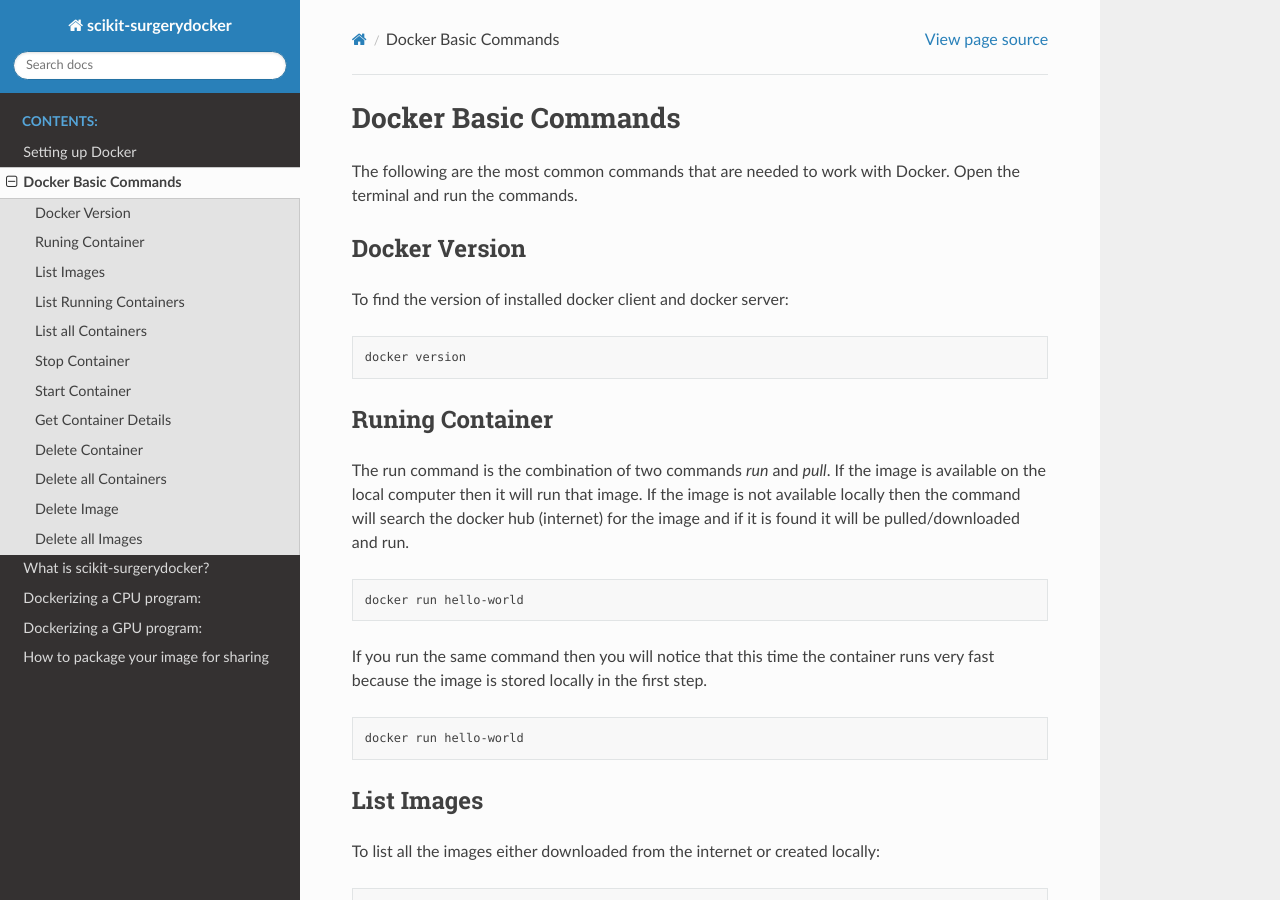
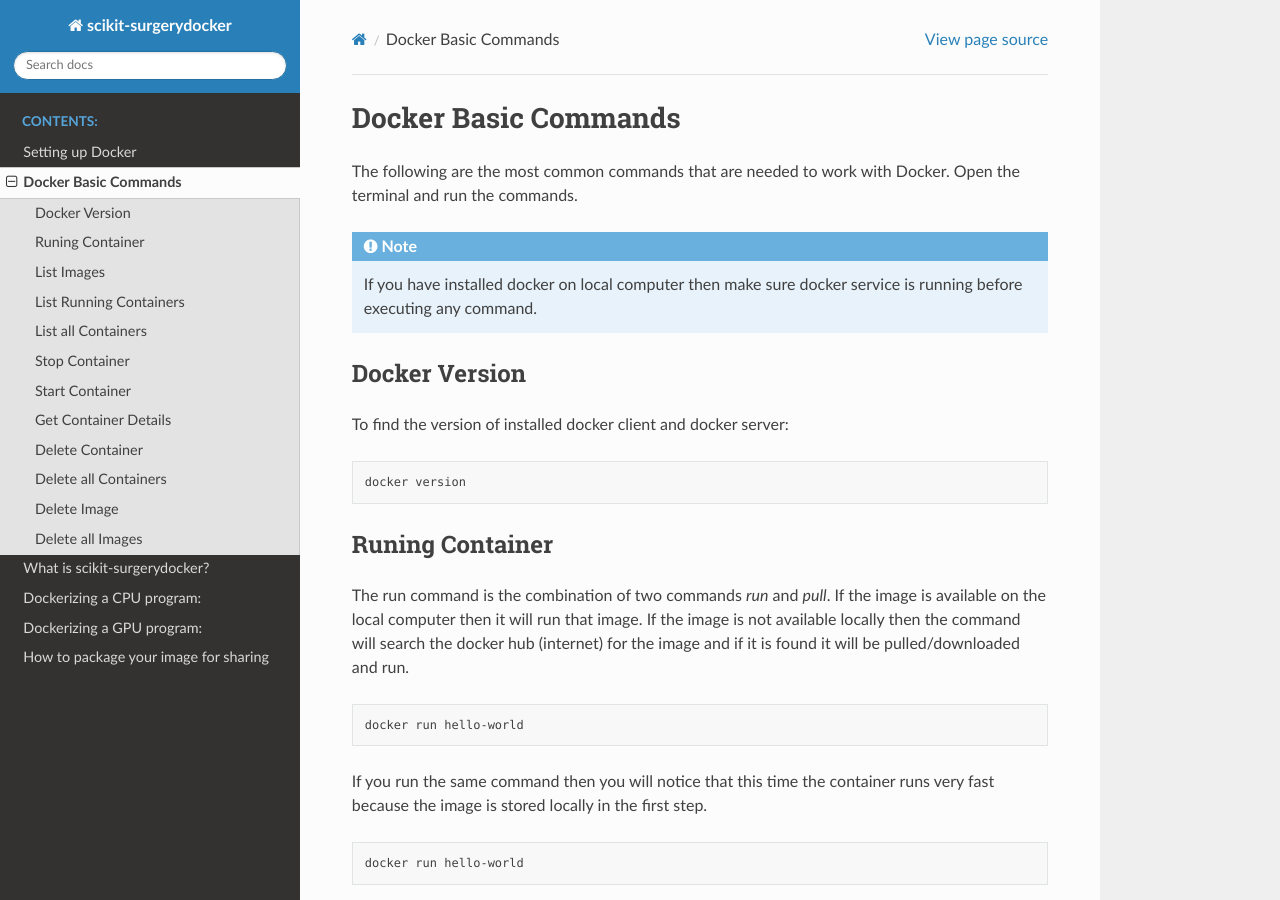
Before and after one commit to UCL/scikit-surgerydocker, a Sphinx documentation site: the page built from .docs/source/basic_commands.rst, in a window 1280 px wide and 900 px high. Built offline with Sphinx 7.4.7 and the Read the Docs theme 2.0.0, drawn with Linux system fonts in a browser that asks for light colours.

Commit message:
Issue #45: Note to start docker service before running command added.

```diff
--- a/.docs/source/basic_commands.rst
+++ b/.docs/source/basic_commands.rst
@@ -2,6 +2,10 @@
 =====================
 
 The following are the most common commands that are needed to work with Docker. Open the terminal and run the commands.
+
+.. note::
+
+   If you have installed docker on local computer then make sure docker service is running before executing any command.
 
 Docker Version
 ^^^^^^^^^^^^^^
```
